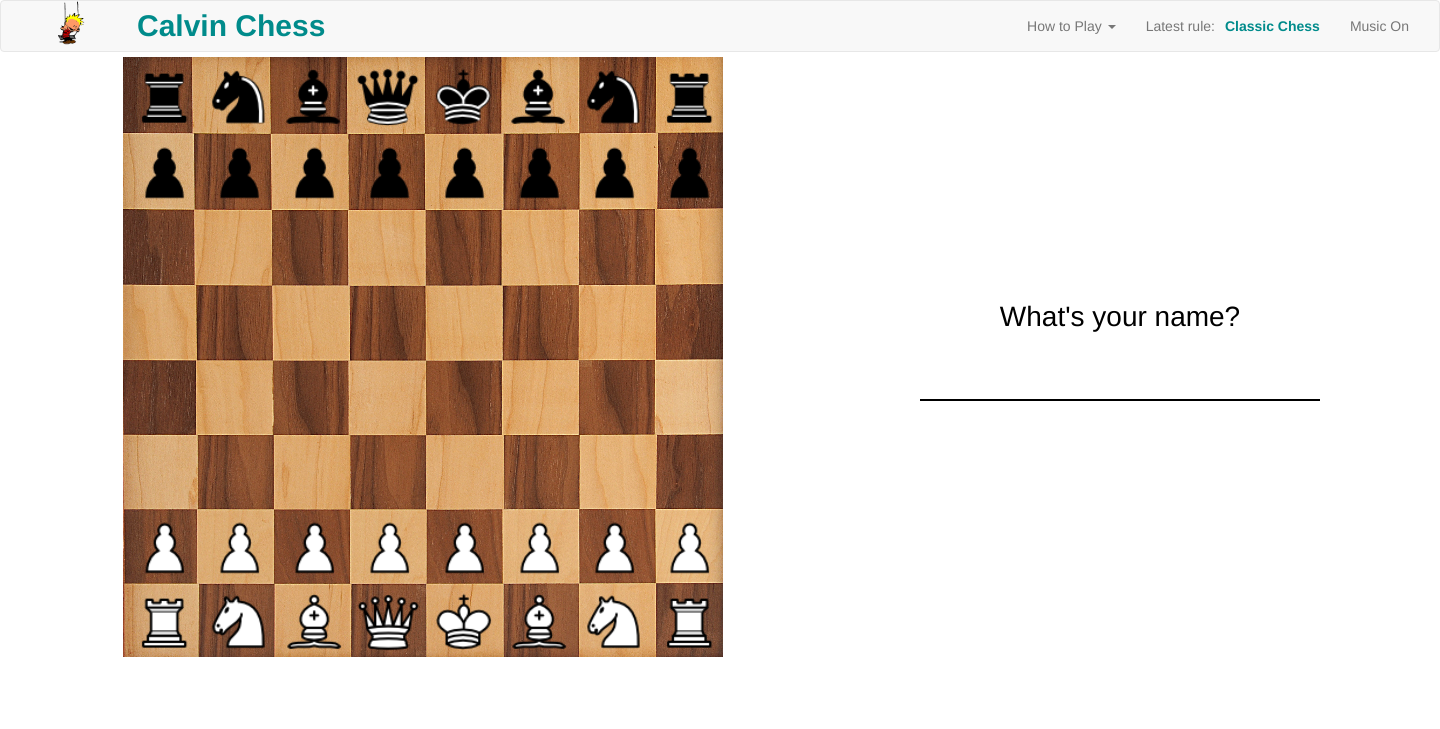
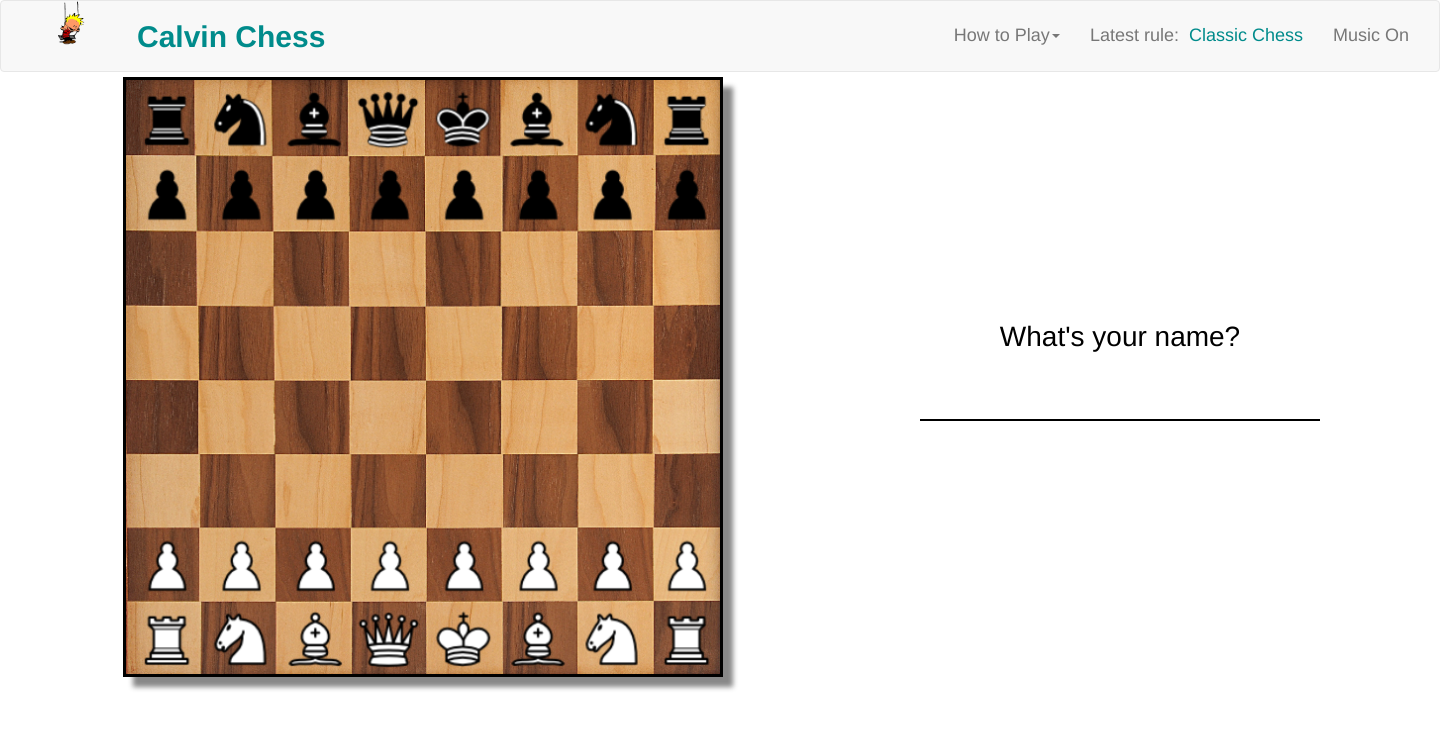
Before and after one commit to inconsiderate/calvinchess, a PHP site: page / in a window 1440 px wide. Shown: the top 729 px of the page. Run offline with PHP 8.4, Linux system fonts and the light colour scheme; some libraries are stand-ins or nearby versions.

Commit message:
added styling to main nav bar

```diff
--- a/public/index.html
+++ b/public/index.html
@@ -21,14 +21,14 @@
         <span class="icon-bar"></span>
       </button>
       <a class="navbar-brand"><img id="calvinlogo" src="/images/swinging_calvin.gif"/></a>
-      <a class="navbar-brand"><p><strong><font color ="darkcyan"> Calvin Chess </strong></p></a>
+      <a class="navbar-brand" style = "padding-top: 26px;"><p><strong><font color ="darkcyan"> Calvin Chess </strong></p></a>
     </div>
 
     <!-- Collect the nav links, forms, and other content for toggling -->
     <div class="collapse navbar-collapse" id="bs-example-navbar-collapse-1">
       <ul class="nav navbar-nav navbar-right">
         <li class="dropdown">
-          <a href="#" class="dropdown-toggle" data-toggle="dropdown" role="button" aria-expanded="false">How to Play <span class="caret"></span></a>
+          <a href="#" class="dropdown-toggle" data-toggle="dropdown" role="button" aria-expanded="false"><strong><h4>How to Play<span class="caret"></h4></strong></span></a>
           <ul class="dropdown-menu" role="menu">
             <li><a><strong>Basic Rules</strong></a></li>
             <li><a>Drag and drop your pieces to move. This is chess, it's not<br>complicated. Yet.</a></li>
@@ -44,10 +44,10 @@
           </ul>
         </li>
 
-        <li><a id="rules-text"> Latest rule: </a></li>
-        <li><a id="rules-box">Classic Chess</a></li>
-        <li><a href="#" id="music-toggle-on">Music On</a></li>
-        <li><a href="#" id="music-toggle-off">Music Off</a></li>
+        <li><a id="rules-text"><strong><h4> Latest rule:</h4></strong> </a></li>
+        <li><a id="rules-box"><h4>Classic Chess</h4></a></li>
+        <li><a href="#" id="music-toggle-on"><strong><h4>Music On</h4></strong></a></li>
+        <li><a href="#" id="music-toggle-off"><strong><h4>Music Off</h4></strong></a></li>
       </ul>
     </div><!-- /.navbar-collapse -->
   </div><!-- /.container-fluid -->
--- a/public/piece.js
+++ b/public/piece.js
@@ -270,10 +270,7 @@ Piece.prototype.teleport = function() {
         x: item.originX,
         y: item.originY
       }, 400, Phaser.Easing.Back.Out, true);
-    } else if (match.length > 0 && match[0].sprite.color != item.color) {
-      piece.killAction(item, match);
-      piece.resetOrigin(item, item.x, item.y, piece);
-    } else {
+    } else{
       piece.resetOrigin(item, item.x, item.y, piece);
     }
   }
--- a/public/style.css
+++ b/public/style.css
@@ -33,7 +33,6 @@ canvas {
   padding-top: 0px;
   /*padding-left: 100px;*/
   padding-left: 12%;
-
 }
 #rules-box {
   color: darkcyan;
@@ -55,6 +54,7 @@ canvas {
   margin: 0;
   left: 100%;
   padding-left: 0px;
+
 }
 .page {
   height: 85%;
@@ -151,3 +151,8 @@ canvas {
 p {
   font-size: 30px;
 }
+canvas {
+  box-shadow: 10px 10px 5px #888888;
+  border-style: solid;
+  border-color: black;
+}
--- a/server.js
+++ b/server.js
@@ -42,7 +42,7 @@ io.on('connection', function(socket) {
     // echo globally to all users that a rule has changed
     console.log(socket.username, 'posted:', data.message);
     if (data.message === "rule change") {
-      var newRuleNumber = (Math.floor(Math.random(10) * 10));
+      var newRuleNumber = (Math.floor(Math.random(10) * 12));
       io.to(data.channel).emit('rules changed', {
         newRuleNumber: newRuleNumber
       });
```
